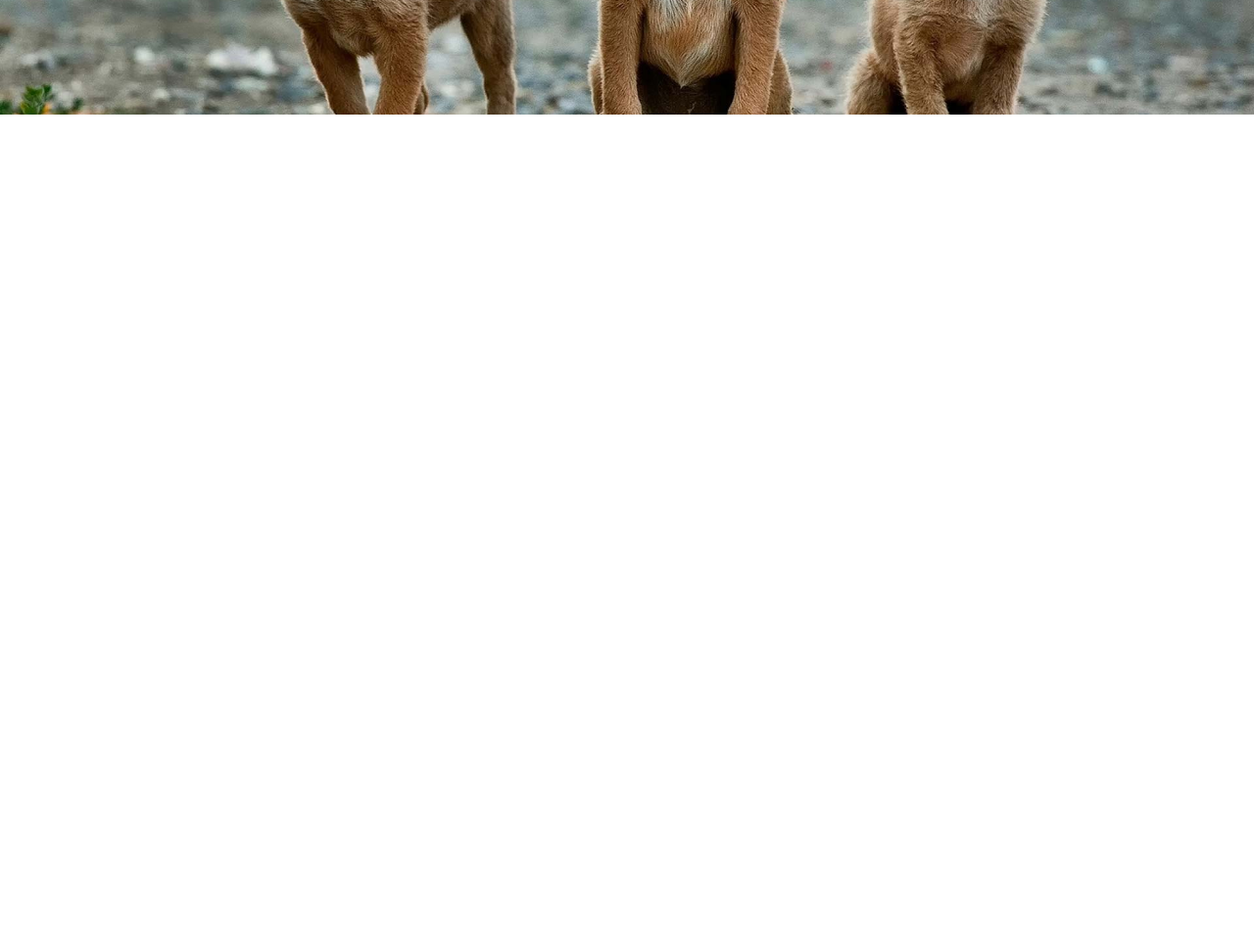
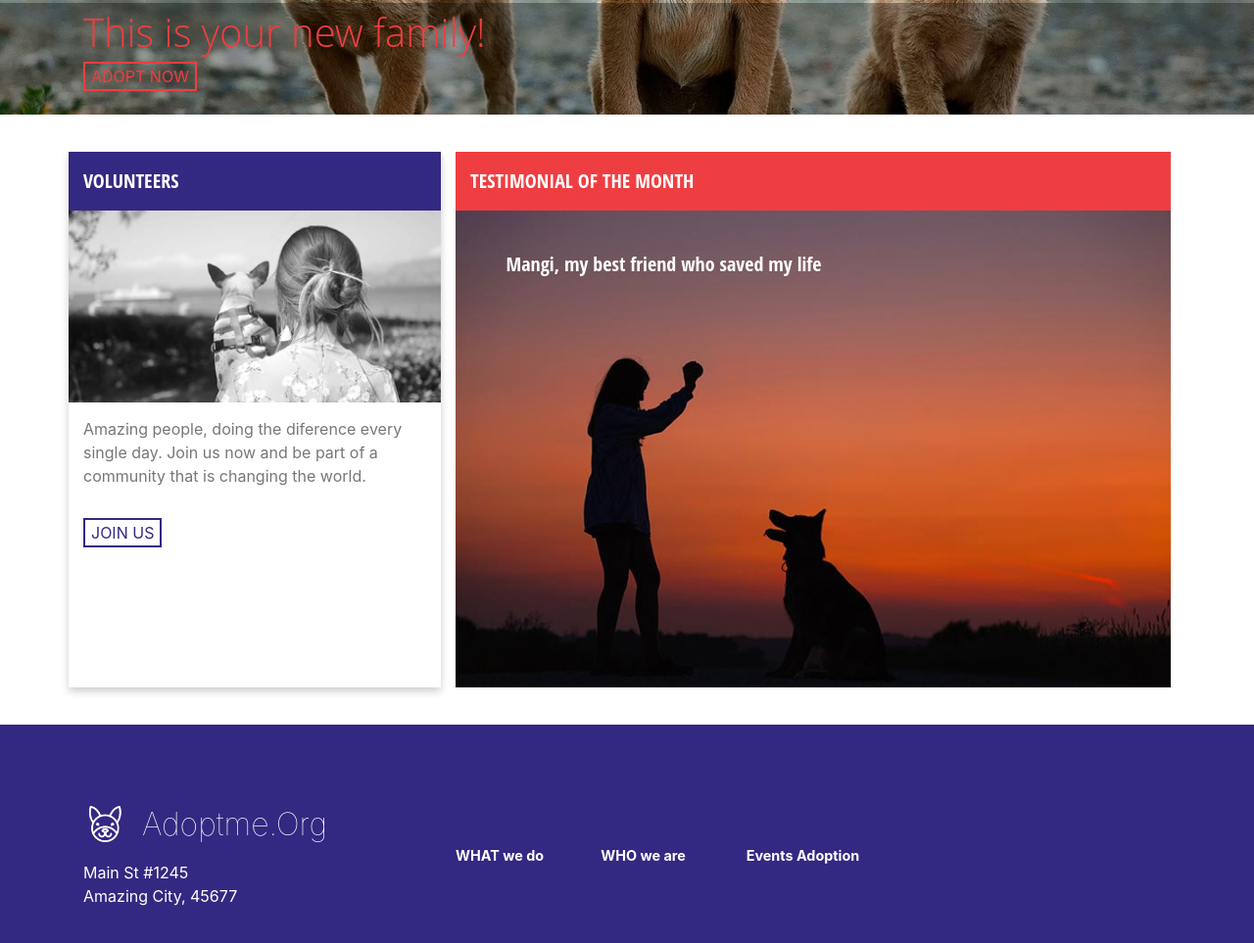
Before and after one commit to arturogu/adoptme, a website: page index.html in a window 1280 px wide. Shown: the part 413-1376 px from the top of the page at 98% size. Before the commit the page ends 800 px from the top, so only its background shows below. Drawn offline with Linux system fonts and the light colour scheme.

Commit message:
footer and content

```diff
--- a/index.html
+++ b/index.html
@@ -13,9 +13,9 @@
       <div class="container">
         <div class="row justify-content-between">
           <div class="col-md-3">
-            <div class="row">
+            <div class="row logo">
               <img src="img/logo.png" alt="logo">
-              <div class="align-self-center title">Adoptme.Org</div>
+              <div class="align-self-center">Adoptme.Org</div>
             </div>
           </div>
           <div class="col-md-5 align-self-center">
@@ -29,19 +29,60 @@
       </div>
     </nav>
     <div class="banner">
-      <div class="container">
-
+      <div class="banner-shadow">
+        <div class="container">
+          <div class="banner-title">
+            This is your new family!
+          </div>
+          <button type="button" name="button" class="button">ADOPT NOW</button>
+        </div>
       </div>
     </div>
-    <div class="container">
-
+    <div class="container content">
+      <div class="row">
+        <div class="col-md-4 volunteers">
+          <div class="volunteers-title">VOLUNTEERS</div>
+          <img src="img/girl.png" alt="girl">
+          <div class="volunteers-txt">
+            Amazing people, doing the diference every single day. Join us now and be part of a
+            community that is changing the world.<p>
+          </div>
+          <button type="button" name="button" class="button">JOIN US</button>
+        </div>
+        <div class="col-md-8 testimonial">
+          <div class="testimonial-title">TESTIMONIAL OF THE MONTH</div>
+          <div class="testimonial-container">
+            <img src="img/testimonial.jpg" alt="video">
+            <div class="testimonial-video">
+              Mangi, my best friend who saved my life
+            </div>
+          </div>
+        </div>
+      </div>
     </div>
 
     <script src="/js/jquery.min.js"></script>
-    <script src="/js/tether.min.js"></script>
     <script src="/js/bootstrap.min.js"></script>
   </body>
   <footer>
-
+    <div class="container">
+      <div class="row">
+        <div class="col-md-4">
+          <div class="row logo">
+            <img src="img/logo.png" alt="logo">
+            <div class="align-self-center title">Adoptme.Org</div>
+          </div>
+          <div class="">
+            Main St #1245 <p>
+            Amazing City, 45677
+          </div>
+        </div>
+        <div class="col-md-5 row align-self-center menu">
+          <div class="col">WHAT we do</div>
+          <div class="col">WHO we are</div>
+          <div class="col">Events Adoption</div>
+        </div>
+      </div>
+    </div>
   </footer>
 </html>
--- a/scss/style.scss
+++ b/scss/style.scss
@@ -1,24 +1,43 @@
 @import '_variables';
 
+%h1 {
+  font-size: $font-size-h1;
+  font-family: $font-family-h1;
+  font-weight: $font-weight-h1
+}
+
+%h2 {
+  font-size: $font-size-h2;
+  font-family: $font-family-h2;
+  font-weight: $font-weight-h2;
+}
+
+%header {
+  @extend %h2;
+  color: white;
+  padding: 15px;
+}
+
 nav {
-  font-family: $font-family-primary;
+  font-family: $font-family-secondary;
   background-color: $color-red;
   align-items: center;
   color: white;
-   img{
-     padding: 5%;
-     width: 75px;
 }
 
-  .title{
+.logo {
   font-size: 200%;
   font-weight: lighter;
+
+  img {
+    width: 75px;
+    padding: 5%;
+  }
 }
 
 .menu{
   font-weight: bold;
   font-size: 90%;
-  }
 }
 
 .banner {
@@ -26,4 +45,83 @@ nav {
   background-position: center;
   background-size: 100% auto;
   height: 65 * 7px;
+  position: relative;
+
+  .banner-shadow {
+    height: 25%;
+    width: 100%;
+    position: absolute;
+    bottom: 0;
+    color: $color-red;
+    background-color: #00000050;
+
+    .banner-title{
+      @extend %h1;
+      font-size: 40px;
     }
+  }
+}
+
+.button {
+  color:  inherit;
+  background-color: transparent;
+  border: 2px solid $color-red;
+}
+
+.content {
+  margin-top: 3%;
+  margin-bottom: 3%;
+}
+
+.volunteers {
+  box-shadow: 0 4px 8px 0 rgba(0,0,0,0.2);
+  padding: 0;
+
+  .volunteers-title {
+    @extend %header;
+    background-color: $color-blue;
+  }
+
+  .volunteers-txt {
+    color: $color-gray;
+    padding: 15px;
+  }
+
+  .button {
+    margin-left: 15px;
+    border-color: $color-blue;
+    color: $color-blue;
+  }
+
+  img {
+    width: 100%;
+  }
+}
+
+.testimonial {
+  .testimonial-title {
+    @extend %header;
+    background-color: $color-red;
+  }
+
+  .testimonial-container {
+    position: relative;
+  }
+
+  .testimonial-video {
+    @extend %header;
+    position: absolute;
+    left: 5%;
+    top: 5%;
+  }
+  img {
+    width: 100%;
+  }
+}
+
+footer {
+  padding: 5% 0 5% 0;
+  background-color: $color-blue;
+  border-top: 2px $color-red;
+  color: white;
+}
```
Also changed, not shown: css/style.css. Lines whose indentation alone changed are shown as unchanged.
